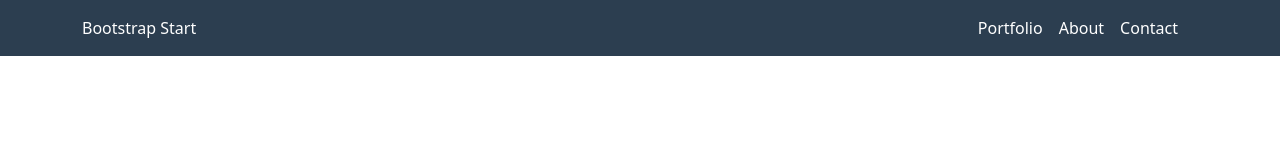
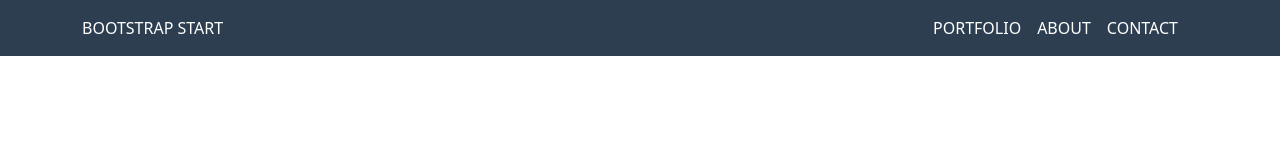
Before and after one commit to larosamad/html-css-bootstrap-freelancer, a plain HTML site: page index.html in a window 1280 px wide. Drawn offline with nearby package versions, Linux system fonts and the light colour scheme.

Commit message:
uppercase header

```diff
--- a/index.html
+++ b/index.html
@@ -13,7 +13,7 @@
 <body>
     <header class="bg-petrol">
         <div class="container d-flex justify-content-between">
-            <div class="text-white align-self-center">Bootstrap Start</div>
+            <div class="text-white  align-self-center text-uppercase">Bootstrap Start</div>
             <nav class="navbar navbar-expand-lg">
                 <div class="container-fluid">
                     <div>
@@ -22,7 +22,7 @@
                     </button>
                     </div>
                     <div class="collapse navbar-collapse" id="navbarSupportedContent">
-                        <ul class="navbar-nav me-auto mb-2 mb-lg-0">
+                        <ul class="navbar-nav me-auto mb-2 mb-lg-0 text-uppercase">
                             <li class="nav-item">
                                 <a class="nav-link text-white" aria-current="page" href="#">Portfolio</a>
                             </li>
```
